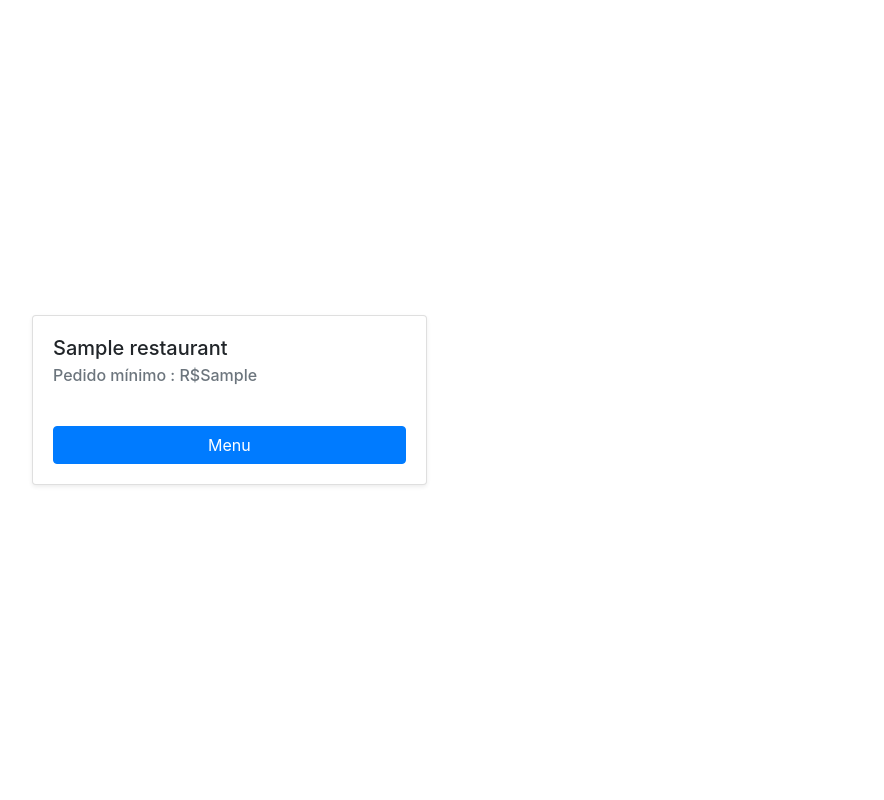
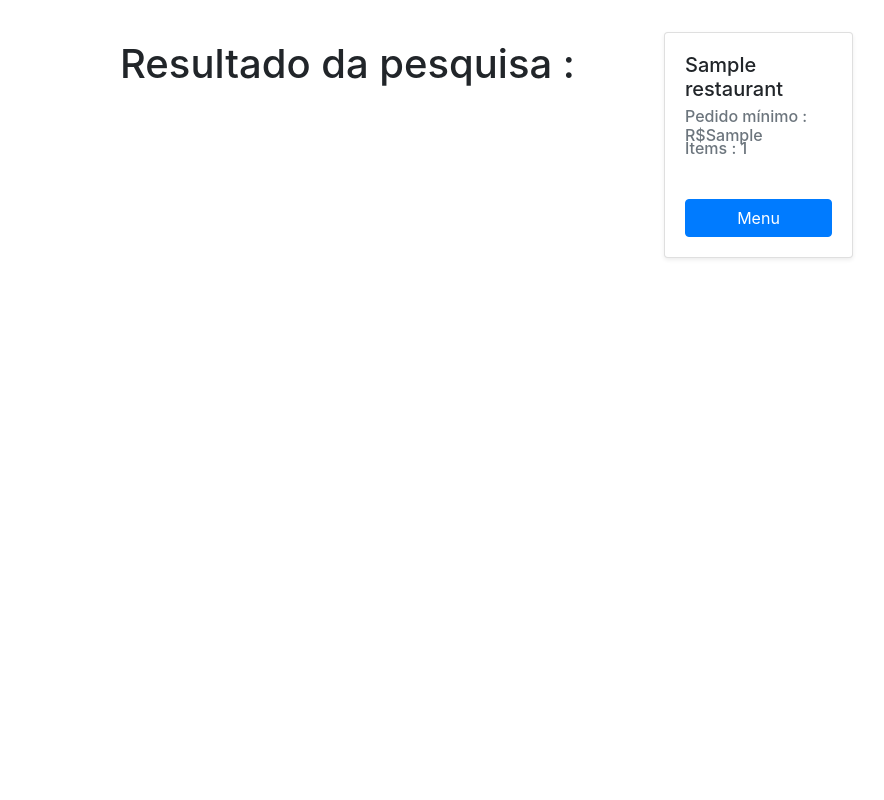
Before and after one commit to mojimi/icupom, a Flask app: template templates/query.html in a window 1280 px wide. Shown: the whole page, without its empty margins (0-884 px from the left). Run offline with Flask 2, Linux system fonts and the light colour scheme; the template is opened without the code that fills it: most values are stand-ins (such as "Sample title", 1, 10 or a date in 2020); some libraries are stand-ins or nearby versions.

Commit message:
interface improvements

```diff
--- a/templates/query.html
+++ b/templates/query.html
@@ -1,13 +1,18 @@
 {% extends 'base.html' %}
 {% block body %}
+<style>
+    body{align-items: start}
+</style>
+<h1 class="m-3 w-100 text-center">Resultado da pesquisa :</h1>
 <div class="row w-100">
     {% for restaurant in restaurants %}
         {% if restaurant['items']|length > 0 %}
         <div class="col-6 col-sm-4 p-2">
             <div class="card shadow-sm w-100 h-100">
-                <div class="card-body">
+                <div class="card-body" style="flex-grow : 0 !important">
                     <h5 class="card-title">{{restaurant.name}}</h1>
                     <h6 class="card-subtitle text-muted">Pedido mínimo : R${{restaurant.minimunOrder}}</h6>
+                    <h6 class="card-subtitle text-muted">Items : {{restaurant['items']|length}}</h6>
                 </div>
                 <div class="card-body">
                     <a class="btn btn-primary btn-block" data-toggle="collapse" href="#menu-{{ loop.index }}" role="button" aria-expanded="false">
```
